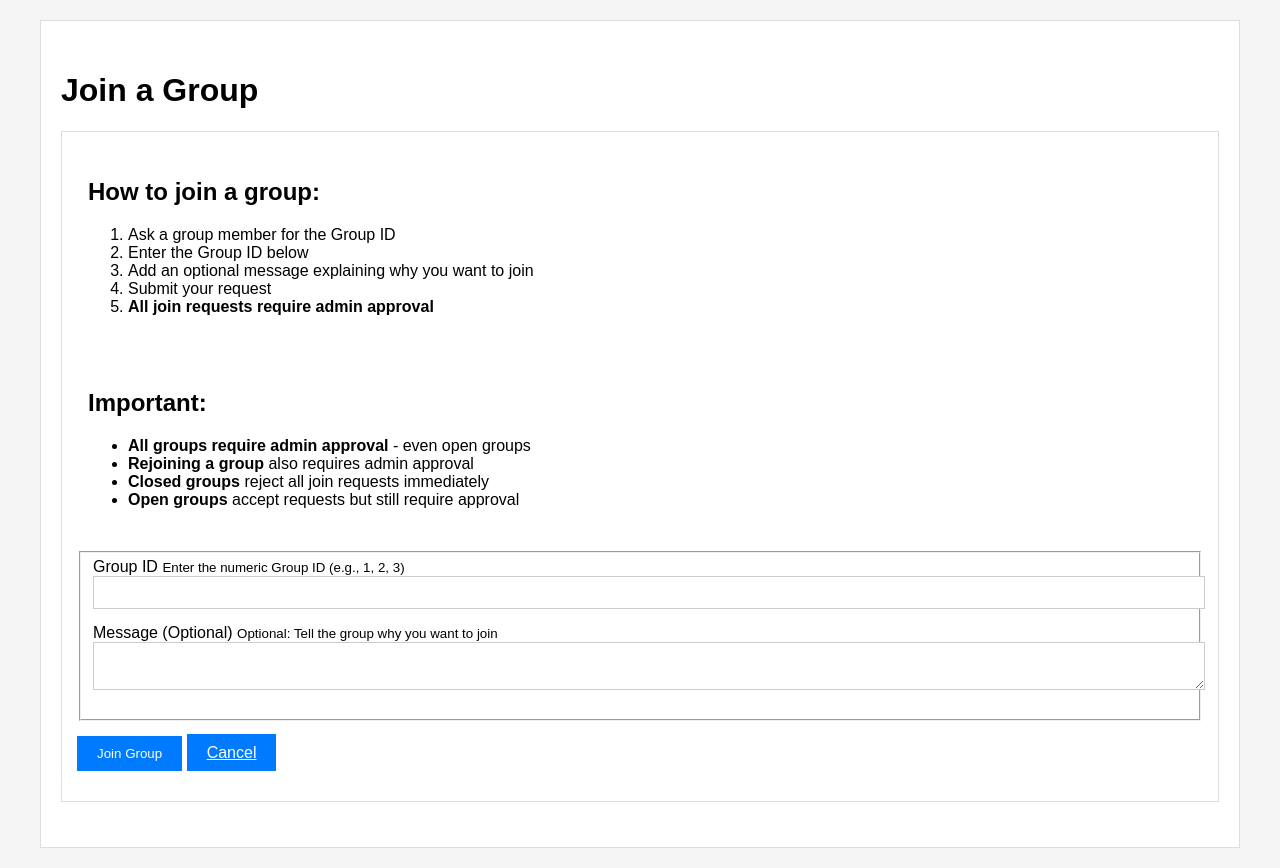
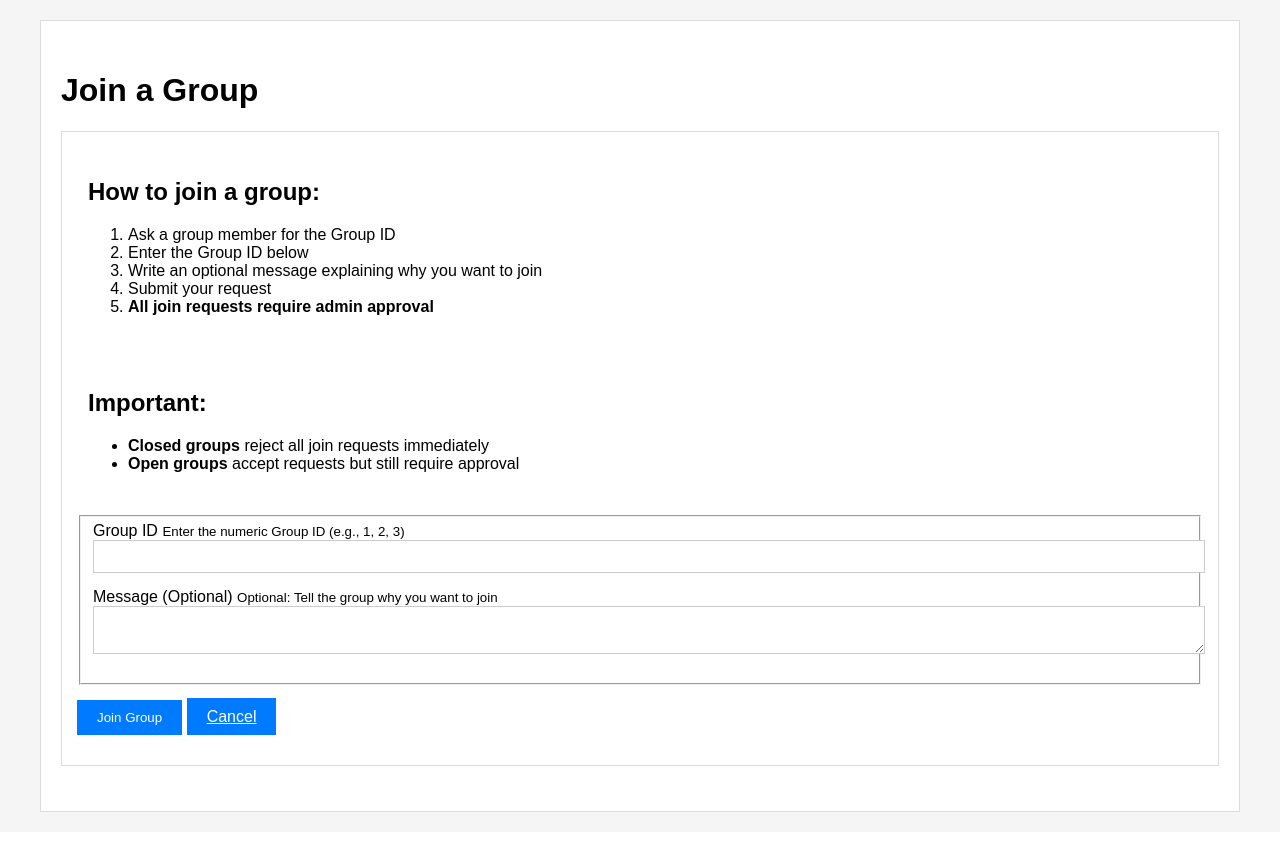
Before and after one commit to DEBCAF/FundFlow-App, a Flask app: page /groups/join in a window 1280 px wide. Shown: the part 58-926 px from the top of the page. After the commit the page ends 870 px from the top, so only its background shows below. Run offline with Flask 3, Linux system fonts and the light colour scheme; a user stored in the database is signed in; some libraries are stand-ins or nearby versions.

Commit message:
minor changes

```diff
--- a/home/forms.py
+++ b/home/forms.py
@@ -147,7 +147,7 @@ class CreateGroupForm(FlaskForm):
         ('CAD', 'CAD (C$)'),
         ('AUD', 'AUD (A$)')
     ], validators=[DataRequired()])
-    is_open = BooleanField('Open Group (Anyone can join with Group ID)')
+    is_open = BooleanField('Open Group to Public', default=True)
     submit = SubmitField('Create Group')
 
 class JoinGroupForm(FlaskForm):
--- a/home/routes.py
+++ b/home/routes.py
@@ -507,7 +507,7 @@ def group_detail(group_id):
 
     recent_goals = GroupGoal.query.filter_by(group_id=group_id, status='proposed').order_by(GroupGoal.created_at.desc()).limit(5).all()
 
-    transactions = GroupTransaction.query.filter_by(group_id=group_id).order_by(GroupTransaction.occurred_at.desc()).limit(10).all()
+    transactions = GroupTransaction.query.filter_by(group_id=group_id).order_by(GroupTransaction.occurred_at.desc()).limit(5).all()
 
     pending_goals = []
     pending_transactions = []
--- a/home/templates/create_goal.html
+++ b/home/templates/create_goal.html
@@ -10,7 +10,7 @@
                 {% if form.title.errors %}
                     {{ form.title(class="form-control form-control-lg is-invalid") }}
                     <div class="invalid-feedback">
-                        {% for error in form.email.errors %}
+                        {% for error in form.title.errors %}
                             <span>{{ error }}</span>
                         {% endfor %}
                     </div>
--- a/home/templates/group_detail.html
+++ b/home/templates/group_detail.html
@@ -82,7 +82,7 @@
     {% if member.role == 'admin' and (pending_goals or pending_transactions) %}
         <div class="card mb-4 border-warning">
             <div class="card-header bg-warning text-dark">
-                <h5 class="mb-0">⚠ Pending Approvals</h5>
+                <h5 class="mb-0">Pending Approvals</h5>
             </div>
             <div class="card-body">
                 {% if pending_goals %}
--- a/home/templates/join_group.html
+++ b/home/templates/join_group.html
@@ -10,7 +10,7 @@
                 <ol class="mb-0">
                     <li>Ask a group member for the Group ID</li>
                     <li>Enter the Group ID below</li>
-                    <li>Add an optional message explaining why you want to join</li>
+                    <li>Write an optional message explaining why you want to join</li>
                     <li>Submit your request</li>
                     <li><strong>All join requests require admin approval</strong></li>
                 </ol>
@@ -19,8 +19,6 @@
             <div class="alert alert-warning">
                 <h2>Important:</h2>
                 <ul class="mb-0">
-                    <li><strong>All groups require admin approval</strong> - even open groups</li>
-                    <li><strong>Rejoining a group</strong> also requires admin approval</li>
                     <li><strong>Closed groups</strong> reject all join requests immediately</li>
                     <li><strong>Open groups</strong> accept requests but still require approval</li>
                 </ul>
```
Also changed, not shown: home/templates/groups.html (+1 -6 lines), routes/README.txt (deleted), 1 other file.
